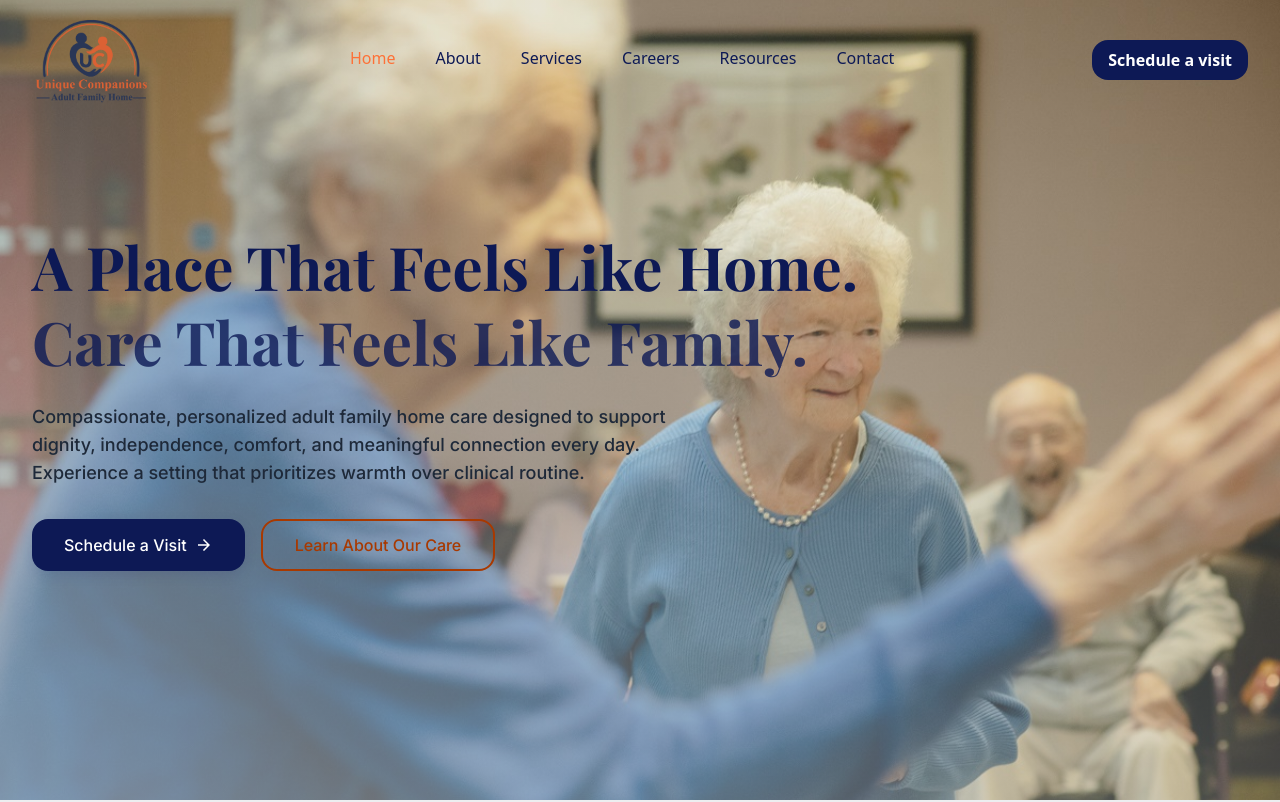
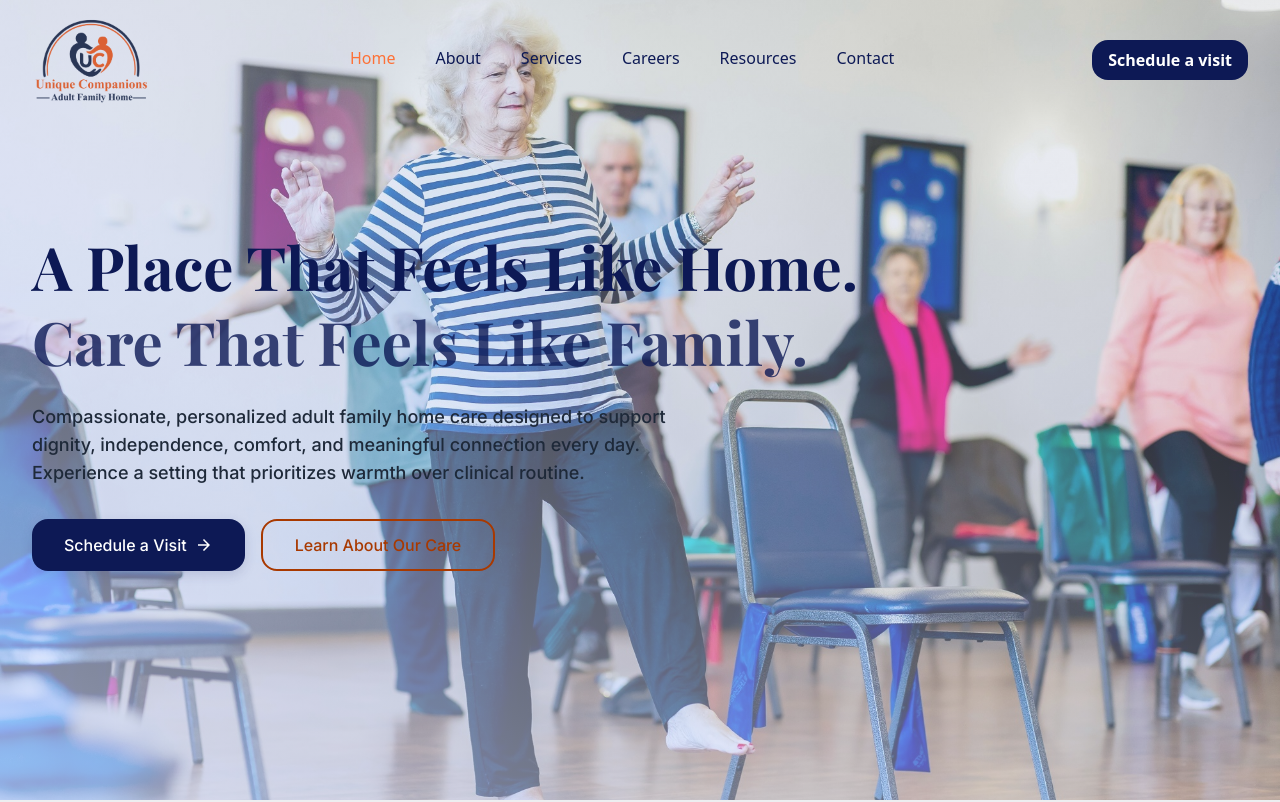
Before and after one commit to tylher/my-unique-companions, a Next.js app: page / in a window 1280 px wide. Shown: the top 802 px of the page. Built offline with nearby package versions, Linux system fonts and the light colour scheme.

Commit message:
fix:adjust styles to work on legacy browsers

```diff
--- a/src/app/page.js
+++ b/src/app/page.js
@@ -1,4 +1,4 @@
-"use client"
+"use client";
 import FamilyExpectation from "@/components/home/FamilyExpectation";
 import FamilyTrust from "@/components/home/FamilyTrust";
 import Image from "next/image";
@@ -8,19 +8,19 @@ const HomePage = () => {
   return (
     <section>
       {/* Hero Section */}
-      <section className="relative min-h-screen flex items-center overflow-hidden">
+      <section className="relative min-h-screen flex items-center ">
         {/* Background Image */}
         <Image
           src="/images/homeBg.jpg"
           alt="Home Background"
           fill
           priority
-          className="object-cover"
+          className="object-cover object-[center_20%]"
         />
 
         {/* Overlay */}
         <div
-          className="absolute z-10 "
+          className="absolute z-10 inset-0"
           style={{
             position: "absolute",
             top: 0,
@@ -32,11 +32,11 @@ const HomePage = () => {
 
             // Standard gradient (modern browsers)
             backgroundImage:
-              "linear-gradient(to top right, rgba(209,213,219,0.6), rgba(55,65,81,0.05))",
+              "linear-gradient(to top right, rgba(209,220,255,0.7), rgba(55,65,81,0.1))",
 
             // Legacy WebKit prefix (Safari 5-6, Chrome <26)
-            WebkitBackgroundImage:
-              "-webkit-linear-gradient(bottom left, rgba(209,213,219,0.8), rgba(55,65,81,0.05))",
+            // WebkitBackgroundImage:
+            //   "-webkit-linear-gradient(bottom left, rgba(209,213,219,0.8), rgba(55,65,81,0.05))",
           }}
         />
 
```
Also changed, not shown: public/images/homeBg.jpg.
